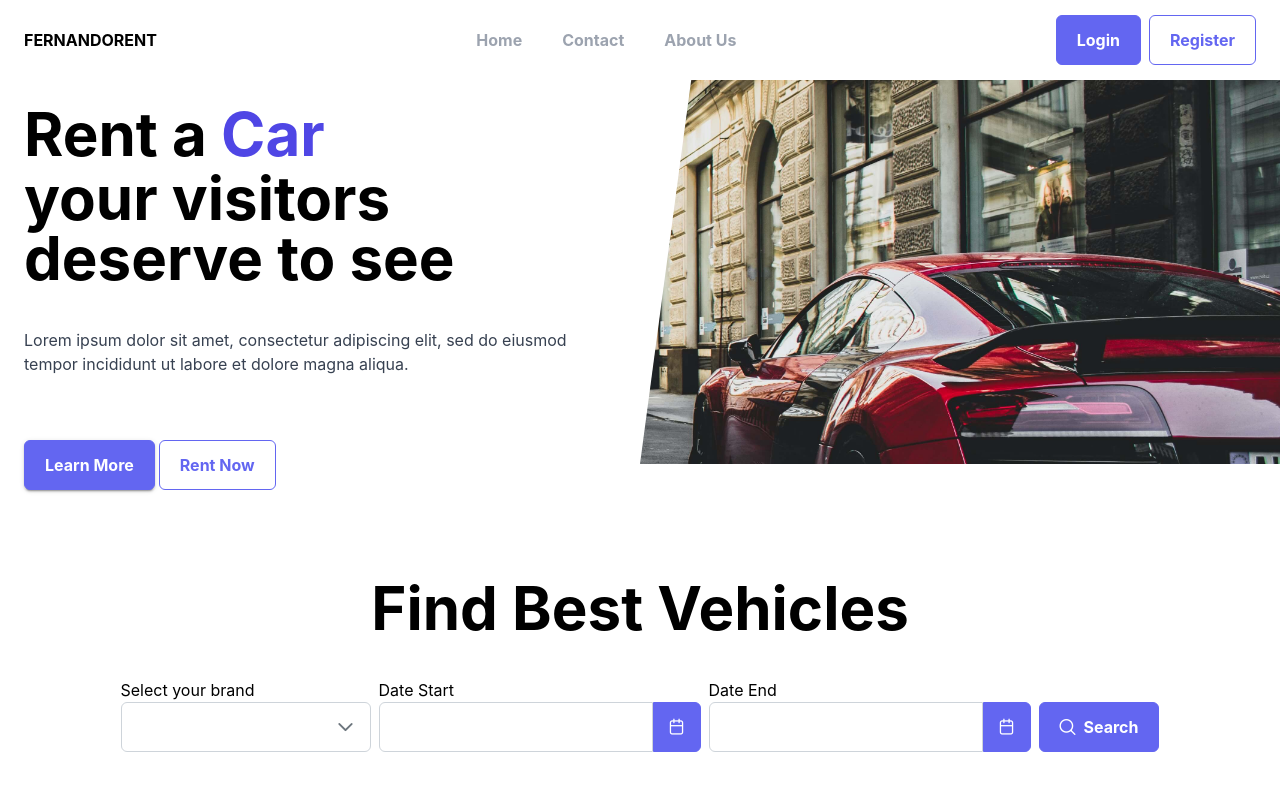
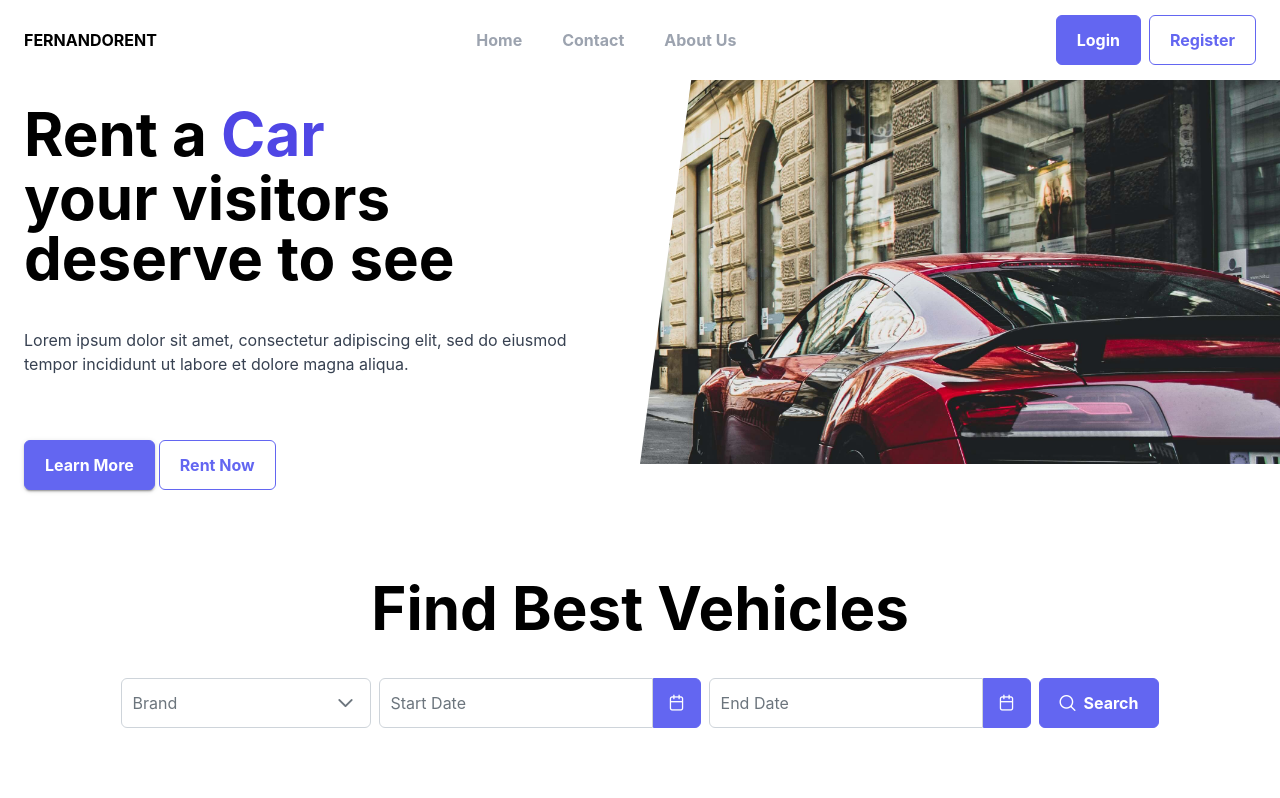
Before and after one commit to fernando59/Rent_Car_Front, a React (Create React App) app: page / in a window 1280 px wide. Shown: the top 798 px of the page. Built offline with nearby package versions, Linux system fonts and the light colour scheme; no server answers.

Commit message:
Try to add filter with price

```diff
--- a/src/index.css
+++ b/src/index.css
@@ -72,9 +72,9 @@ ul {
 
 .grid__cards {
   display: grid;
-  gap: 15px;
+  gap: 25px;
   padding: 10px;
-  grid-template-columns: repeat(auto-fit, minmax(300px, 400px));
+  grid-template-columns: repeat(auto-fit, minmax(300px, 300px));
 }
 
 @media screen and (max-width: 950px) {
--- a/src/rentcarapp/components/CardVehicle.tsx
+++ b/src/rentcarapp/components/CardVehicle.tsx
@@ -30,7 +30,7 @@ export const CardVehicle: FC<Props> = ({ price, model, brand, id, year,capacity,
                     <div className='flex justify-between items-start'>
 
                         <span className='font-bold text-1xl px-3'></span>
-                        <p className=" font-semibold text-sm text-gray-400 px-3"> Per Days  </p>
+                        <p className=" font-semibold text-sm text-gray-400 px-3"> Per Day  </p>
                     </div>
                     <div className='flex justify-between items-center '>
 
--- a/src/rentcarapp/components/FormFilter.tsx
+++ b/src/rentcarapp/components/FormFilter.tsx
@@ -9,15 +9,15 @@ interface Props {
     onChangeBrand: (e: any) => void
     onChangeModel: (e: any) => void
     onChangeTypeVehicle: (e: any) => void
+    onChangePrice: (e: any) => void
     state: any
 }
-export const FormFilter: FC<Props> = ({ onChangeBrand, onChangeModel, onChangeTypeVehicle, state }) => {
+export const FormFilter: FC<Props> = ({ onChangeBrand, onChangeModel, onChangeTypeVehicle, onChangePrice, state }) => {
 
     //RTK Query
     const { data: models } = useGetModelVehiclesQuery()
     const { data: typeVehicles } = useGetTypeVehiclesQuery()
     const { data: brands } = useGetBrandsQuery()
-
 
 
 
@@ -45,11 +45,11 @@ export const FormFilter: FC<Props> = ({ onChangeBrand, onChangeModel, onChangeTy
                     <label>Type Vehicle</label>
                 </span>
             </div>
-            <div className="field my-10">
-                <label className="py-3">Range Price</label>
-                    <Slider />
+              <div className="field my-10">
+                    <label className="py-2">Range Price {state.price[0]} - {state.price[1]} </label>
+                    <Slider value={state.price} onChange={onChangePrice}  range />
 
-            </div>
+                </div>
 
 
         </>
--- a/src/rentcarapp/components/FormLogin.tsx
+++ b/src/rentcarapp/components/FormLogin.tsx
@@ -2,13 +2,20 @@ import { Button } from 'primereact/button';
 import { InputText } from 'primereact/inputtext';
 import { Password } from 'primereact/password';
 import { classNames } from 'primereact/utils';
+import { FC } from 'react';
 import { Controller, useForm } from "react-hook-form";
 import { useDispatch } from 'react-redux';
 import { useLoginMutation } from '../../store/apis/authApi';
 import { checkingCredentials } from '../../store/slices';
-export const FormLogin = () => {
+
+
+interface Props{
+    closeModal:()=>void
+}
+export const FormLogin:FC<Props> = ({closeModal}) => {
     const dispatch = useDispatch();
-    const [login,result] = useLoginMutation()
+    const [login, result] = useLoginMutation()
+
     interface ILogin {
         email: string
         password: string
@@ -26,18 +33,17 @@ export const FormLogin = () => {
     };
 
     const onHandleSubmit = async (data: any) => {
-        const res =await login(data).unwrap()
-        console.log(res)
-        if(res.token){
+        const res = await login(data).unwrap()
+        if (res.token) {
 
             dispatch(checkingCredentials(res.token))
-
+            closeModal()
         }
 
     }
     return (
         <>
-            <form onSubmit={handleSubmit(onHandleSubmit)} autoComplete='off' className="p-fluid">
+            <form onSubmit={handleSubmit(onHandleSubmit)} autoComplete='off' className="p-fluid w-full">
 
 
                 <div className="field my-10">
--- a/src/rentcarapp/components/Navbar.tsx
+++ b/src/rentcarapp/components/Navbar.tsx
@@ -1,10 +1,13 @@
 import { Button } from "primereact/button";
 import { Dialog } from 'primereact/dialog';
+import { useSelector } from "react-redux";
 import { Link } from "react-router-dom";
 import { useModal } from "../../hooks/useModal";
 import { FormLogin } from "./FormLogin";
 import { FormRegister } from "./FormRegister";
 export const Navbar = () => {
+
+    const { user, token } = useSelector((state: any) => state.auth)
 
     const {
         closeModalState: closeModalRegisterState,
@@ -57,16 +60,19 @@ export const Navbar = () => {
                             </a>
                         </li>
                     </ul>
-                    <div className="flex gap-2">
+                    {
+                        token === null && <div className="flex gap-2">
                             <Button label="Login" onClick={openModalLogin} />
                             <Button label="Register" onClick={openModalRegister} className="p-button-outlined" />
+
                         </div>
+                    }
                 </div>
             </header>
 
             <Dialog visible={modalLogin} onHide={closeModalLogin} breakpoints={{ '960px': '25vw', '640px': '100vw' }} style={{ width: '30vw' }} >
                 <h1 className="text-center font-bold text-4xl">Login</h1>
-                <FormLogin />
+                <FormLogin closeModal={closeModalLogin} />
             </Dialog>
 
             <Dialog visible={modalRegister} onHide={closeModalRegister} breakpoints={{ '960px': '75vw', '640px': '100vw' }} style={{ width: '30vw' }} >
--- a/src/rentcarapp/components/Reservation.tsx
+++ b/src/rentcarapp/components/Reservation.tsx
@@ -1,74 +1,141 @@
+import classNames from 'classnames';
 import { Button } from 'primereact/button';
 import { Calendar } from 'primereact/calendar';
 import { Dropdown } from 'primereact/dropdown';
+import { useEffect } from 'react';
 import { Controller, useForm } from 'react-hook-form';
+import { useDispatch, useSelector } from 'react-redux';
 import { useNavigate } from "react-router-dom";
 import { useGetBrandsQuery } from '../../store/apis';
+import { searchBrandVehicle } from '../../store/slices';
+
+
+interface IReservation {
+    brand: any
+    startDate: any
+    endDate: any
+}
+
+
 
 export const Reservation = () => {
+
     const navigate = useNavigate();
-    const {  handleSubmit,  formState: { errors }, control } = useForm({
+
+    const { valueSearch } = useSelector((state: any) => state.vehicle)
+    const dispatch = useDispatch()
+
+
+    const { handleSubmit, formState: { errors }, control } = useForm({
         defaultValues: {
             brand: null,
-            startDate:undefined,
-            endDate:undefined,
+            startDate: undefined,
+            endDate: undefined,
         }
     });
+
+
+
     //const {data:vehicles} = useGetVehiclesFilterQuery({brandId:get,modelId:0,page:1,quantity:10,typeVehicleId:0})
-    const {data} = useGetBrandsQuery()
+    const { data } = useGetBrandsQuery()
 
-    const onHandleSubmit =(data: any) => {
-        // console.log(vehicles)
-        //searchBrandVehicle(data)
+
+
+    useEffect(() => {
+
+        if (localStorage.getItem('searchVehicle')) {
+            console.log('exist')
+        }
+    }, [])
+
+
+
+
+    const onHandleSubmit = (data: any) => {
+
+        dispatch(searchBrandVehicle(data))
+
         navigate("/vehicleModel", { replace: true });
     }
+
+
+    const getFormErrorMessage = (name: any) => {
+        const key = name as keyof IReservation
+        return errors[key] && <small className="p-error">{errors[key]?.message}</small>
+    };
+
+
     return <>
 
-
         <h2 className='text-6xl font-bold text-center py-10'>Find Best Vehicles</h2>
-        <div className='flex justify-center h-full'>
+        <div className='flex justify-center h-full items-start'>
 
             <form onSubmit={handleSubmit(onHandleSubmit)} autoComplete="off" className='flex items-end flex-col md:flex-row gap-2 h-full'>
 
-                <label>
-                    <span className='block'>Select your brand</span>
+                <div className='h-[85px]'>
+
+                    <span className="p-float-label">
                         <Controller
                             control={control}
                             name="brand"
-                        rules={{ required: true, min: 0, max: 400 }}
+                            rules={{ required: "Brand is required", }}
                             render={({ field }
                             ) => (
-                            <Dropdown  filter showClear filterBy="name" className='w-full min-w-[250px] capitalize' id={field.name} value={field.value} onChange={(e) => field.onChange(e.value)} options={data} optionLabel="name" />
+                                <Dropdown
+                                    filter
+                                    showClear
+                                    filterBy="name"
+                                    className='w-full min-w-[250px] capitalize'
+                                    id={field.name}
+                                    value={field.value}
+                                    onChange={(e) => field.onChange(e.value)}
+                                    options={data}
+                                    optionLabel="name" />
+                            )}
+                        />
+                        <label className={classNames({ "p-error": errors.brand })}>Brand </label>
+                    </span>
+                    {getFormErrorMessage('brand')}
+
+                </div>
+                <div className='h-[85px]'>
+
+                    <span className="p-float-label">
+                        <Controller
+                            name="startDate"
+                            control={control}
+                            rules={{ required: "Start Date is required" }}
+                            render={({ field }
+                            ) => (
+                                <Calendar className='block ' readOnlyInput={true} value={field.value} onChange={(e) => field.onChange(e.value)} dateFormat="dd/mm/yy" showIcon />
                             )}
                         />
 
-                </label>
-                <label>
-                    <span className='block'>Date Start </span>
-                    <Controller
-                        name="startDate"
-                        control={control}
-                        rules={{ required: true}}
-                        render={({ field }
-                        ) => (
-                            <Calendar className='block ' readOnlyInput={true}  value={field.value} onChange={(e) => field.onChange(e.value)} dateFormat="dd/mm/yy" showIcon  />
-                        )}
-                    />
-                </label>
-                <label>
-                    <span className='block'>Date End</span>
+                        <label className={classNames({ "p-error": errors.startDate })}>Start Date </label>
+                    </span>
+                    {getFormErrorMessage('startDate')}
+                </div>
+                <div className='h-[85px]'>
+
+                    <span className="p-float-label">
                         <Controller
                             name="endDate"
                             control={control}
-                        rules={{ required: true}}
+                            rules={{ required: "End Date is required" }}
                             render={({ field }
                             ) => (
-                            <Calendar className='block ' readOnlyInput={true} value={field.value} onChange={(e) => field.onChange(e.value)} dateFormat="dd/mm/yy" showIcon  />
+                                <Calendar className='block ' readOnlyInput={true} value={field.value} onChange={(e) => field.onChange(e.value)} dateFormat="dd/mm/yy" showIcon />
                             )}
                         />
+                        <label className={classNames({ "p-error": errors.endDate })}>End Date
                         </label>
+                    </span>
+                    {getFormErrorMessage('endDate')}
+                </div>
+                <div className='h-[85px]'>
 
                     <Button label="Search" icon="pi pi-search" type='submit' />
+                </div>
             </form>
         </div>
     </>
--- a/src/rentcarapp/pages/VehicleModelsPage.tsx
+++ b/src/rentcarapp/pages/VehicleModelsPage.tsx
@@ -2,16 +2,18 @@
 import { Card } from 'primereact/card';
 import { Paginator } from 'primereact/paginator';
 import { useState } from 'react';
+import { useGetVehiclePriceQuery } from '../../store/apis/vehicleApi';
 import { FormFilter } from '../components/FormFilter';
 import { ListCardVehicle } from '../components/ListCardVehicle';
 import { Navbar } from '../components/Navbar';
 export const VehicleModelsPage = () => {
 
-
+  const { data: prices=[0,100] } = useGetVehiclePriceQuery()
   const [state, setState] = useState({
     brandId: 0,
     modelId: 0,
-    typeVehicleId: 0
+    typeVehicleId: 0,
+    price:prices
   })
   const onChangeBrand = (e: any) => {
     const value = e.target.value
@@ -30,6 +32,12 @@ export const VehicleModelsPage = () => {
     setState({ ...state, typeVehicleId: value })
 
   }
+
+  const onChangePrice= (e: any) => {
+    const value = e.value
+    setState({ ...state, price: value })
+
+  }
   return (
     <>
 
@@ -46,6 +54,7 @@ export const VehicleModelsPage = () => {
                 onChangeBrand={onChangeBrand}
                 onChangeModel={onChangeModel}
                 onChangeTypeVehicle={onChangeTypeVehicle}
+                onChangePrice={onChangePrice}
               />
             </Card>
           </div>
--- a/src/router/AppRouter.tsx
+++ b/src/router/AppRouter.tsx
@@ -47,6 +47,9 @@ export const AppRouter = () => {
                 <Route path="history" element={<HistoryPage/>} />
 
             </Route>
+
+
+
             {/* ROUTE BACKOFFICE */}
             <Route path="/backoffice/*" element={ <Suspense fallback={<h1>Loading ...</h1>}> <IndexBackOfficePage /> </Suspense>} >
                 <Route path="" element={<DashBoardPage />} />
--- a/src/store/apis/vehicleApi.ts
+++ b/src/store/apis/vehicleApi.ts
@@ -37,6 +37,10 @@ export const vehicleApi = createApi({
         getVehicleById: builder.query<IVehicle, string>({
             query: (id:string) => `vehicle/${id}`,
             transformResponse: (response: { data: IVehicle[] }, meta, arg) => response.data[0],
+        }),
+        getVehiclePrice: builder.query<any, void>({
+            query: () => `vehicle/getPricesRange`,
+            transformResponse: (response: { data: number[] }, meta, arg) => response.data,
         }),
         getVehiclesFilter: builder.query<IVehicle[], { page: number, quantity: number, brandId: number, modelId: number, typeVehicleId: number }>({
             query: (args) => {
@@ -98,4 +102,5 @@ export const {
     , useCreateVehicleMutation
     , useDeleteVehicleMutation
     , useGetVehiclesFilterQuery
+    , useGetVehiclePriceQuery
     , useGetVehicleByIdQuery } = vehicleApi
--- a/src/store/slices/vehicle/vehicleSlice.ts
+++ b/src/store/slices/vehicle/vehicleSlice.ts
@@ -1,20 +1,20 @@
 import { createSlice } from "@reduxjs/toolkit"
 
 interface Values {
-    valueSearch:any
+    valueSearch: any
 }
 
-const initialState:Values ={
-    valueSearch:{}
+const initialState: Values = {
+    valueSearch: null
 }
 export const vehicleSlice = createSlice({
     name: 'vehicle',
     initialState,
     reducers: {
         searchBrandVehicle: (state, { payload }) => {
-            console.log(payload)
+            const data = JSON.stringify(payload)
             state.valueSearch = payload
-
+            localStorage.setItem('searchVehicle', data)
         }
 
 
```
Lines whose indentation alone changed are shown as unchanged.
